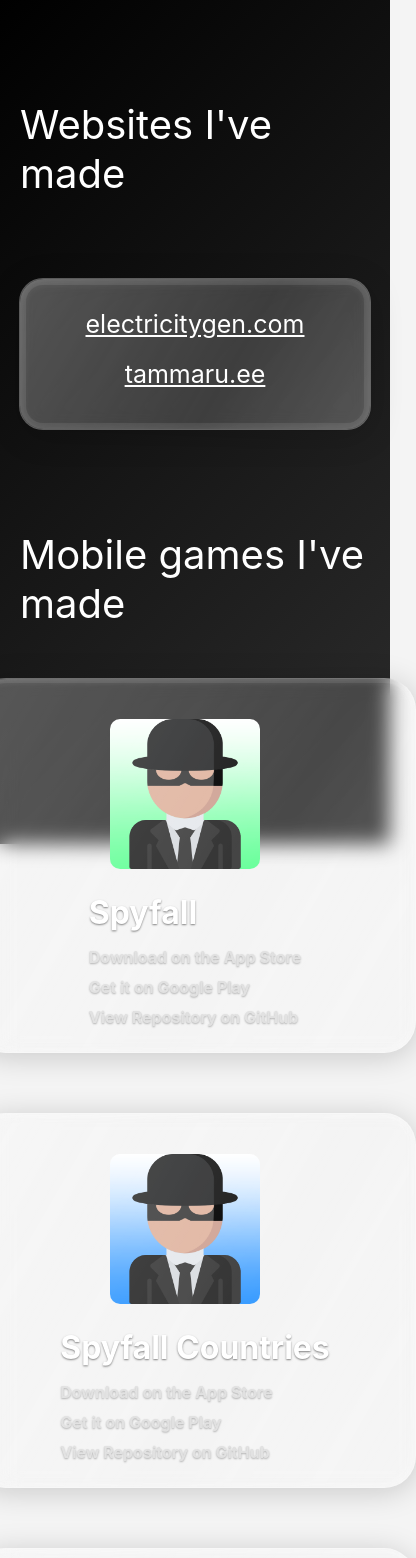
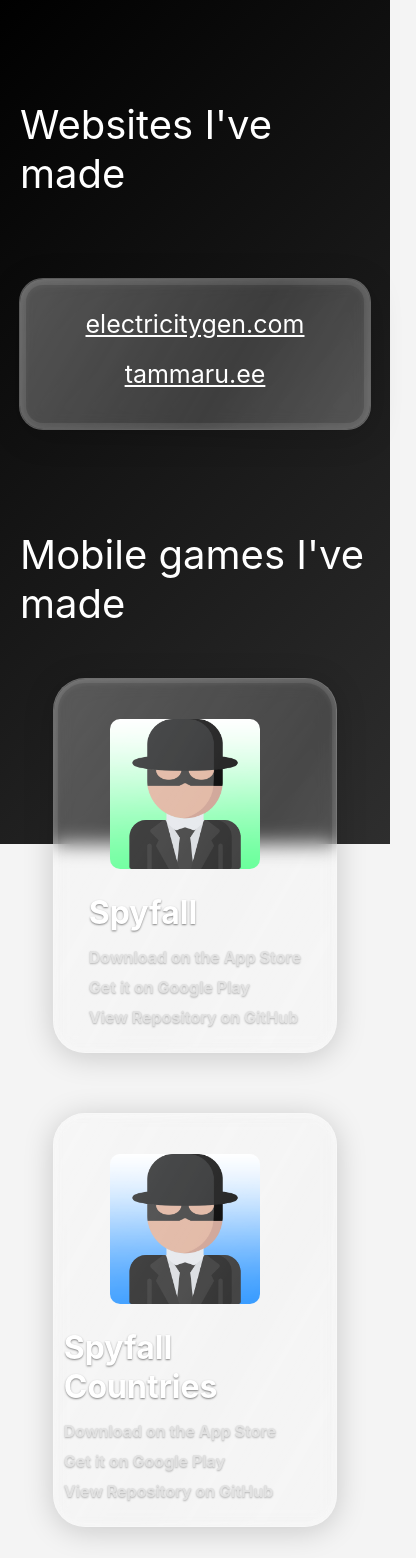
Before and after one commit to Taavi1p/portfolio, a React (Create React App) app: page /Websites in a window 390 px wide. Shown: the top 1558 px of the page, 416 px wide, since content can reach past the window. Built offline with nearby package versions, Linux system fonts and the light colour scheme.

Commit message:
small fix

```diff
--- a/src/components/venture-capital/posts/UserJourneys/UserJourneys.js
+++ b/src/components/venture-capital/posts/UserJourneys/UserJourneys.js
@@ -293,7 +293,7 @@ const InvestmentMemo = () => {
             likely pivot and start a new company when this alley proves less fruitful than expected.
         </p>,
         <p>
-            <b>Conclusion:</b> I would not invest, competition too great and team will likely pivot to new project.
+            <b>Conclusion:</b> I would be cautious to invest, competition too great and team will likely pivot to new project.
         </p>,
 
       ]}
--- a/src/components/websites/MobileGame.css
+++ b/src/components/websites/MobileGame.css
@@ -5,7 +5,7 @@
     padding-left: 30px;
     border-radius: 32px; /* More rounded corners */
     max-width: 500px;
-    min-width: 400px;
+
     margin-bottom: 60px;
     background: rgba(255, 255, 255, 0.12); /* More transparent for liquid glass */
     backdrop-filter: blur(10px); /* Frosted glass effect */
@@ -61,7 +61,9 @@
 
   @media (max-width: 768px) {
   .mobile-game-container {
-    padding: 20px;
+    width: 90%;
+    min-width: none !important;
+    padding: 10px;
     padding-top: 20px;
     padding-bottom: 20px;
     flex-direction: column;
```
